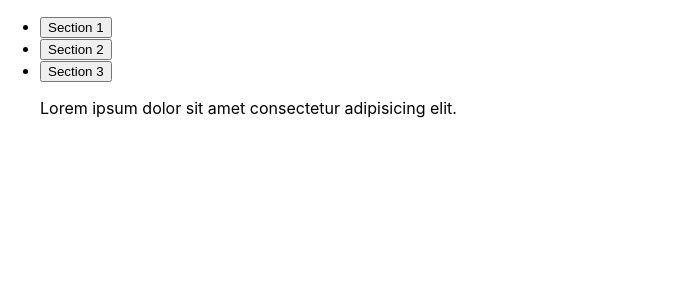
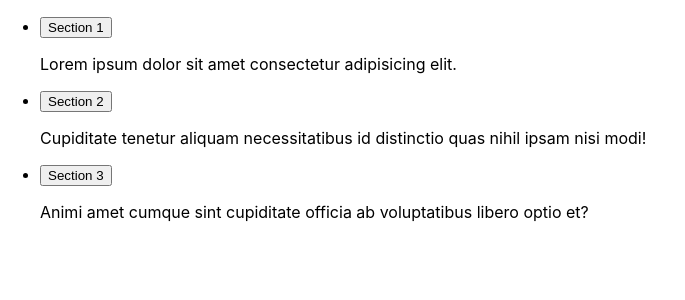
Before and after one commit to mr-dojo/react-playground, a React (Create React App) app: page / in a window 1280 px wide. Shown: the top 300 px of the page, without its empty margins (0-685 px from the left). Built offline with nearby package versions, Linux system fonts and the light colour scheme.

Commit message:
Made li display content at the correct index

```diff
--- a/src/state-drills/Accordion.js
+++ b/src/state-drills/Accordion.js
@@ -10,17 +10,18 @@ export default class Accordion extends Component {
   handleButtonClick = (index) => {
     this.setState({ currentSectionIndex: index})
   }
-  renderButtons() {
+  renderSections() {
     return this.props.sections.map((section, index) => (
       <li>
         <button key={index} onClick={() => this.handleButtonClick(index)}>
           {section.title}
         </button>
+        {!!this.props.sections.length && this.renderContent(index)}
       </li>
       ))
     }
-  renderContent() {
-    const currentSection = this.props.sections[this.state.currentSectionIndex]
+  renderContent(index) {
+    const currentSection = this.props.sections[index]
     return (
       <p className='content'>
         {currentSection.content}
@@ -30,8 +31,7 @@ export default class Accordion extends Component {
   render() {
     return (
       <ul>
-        {this.renderButtons()}
-        {!!this.props.sections.length && this.renderContent()}
+        {this.renderSections()}
       </ul>
     )
   }
```
